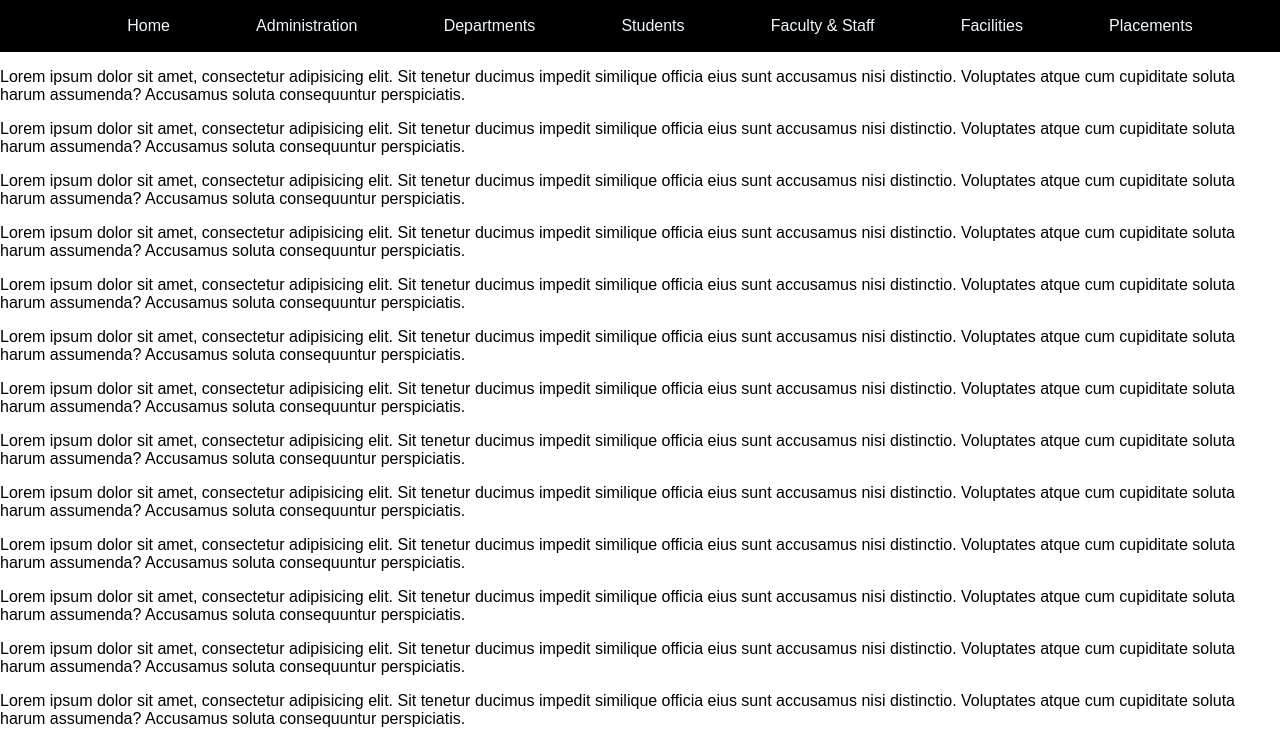
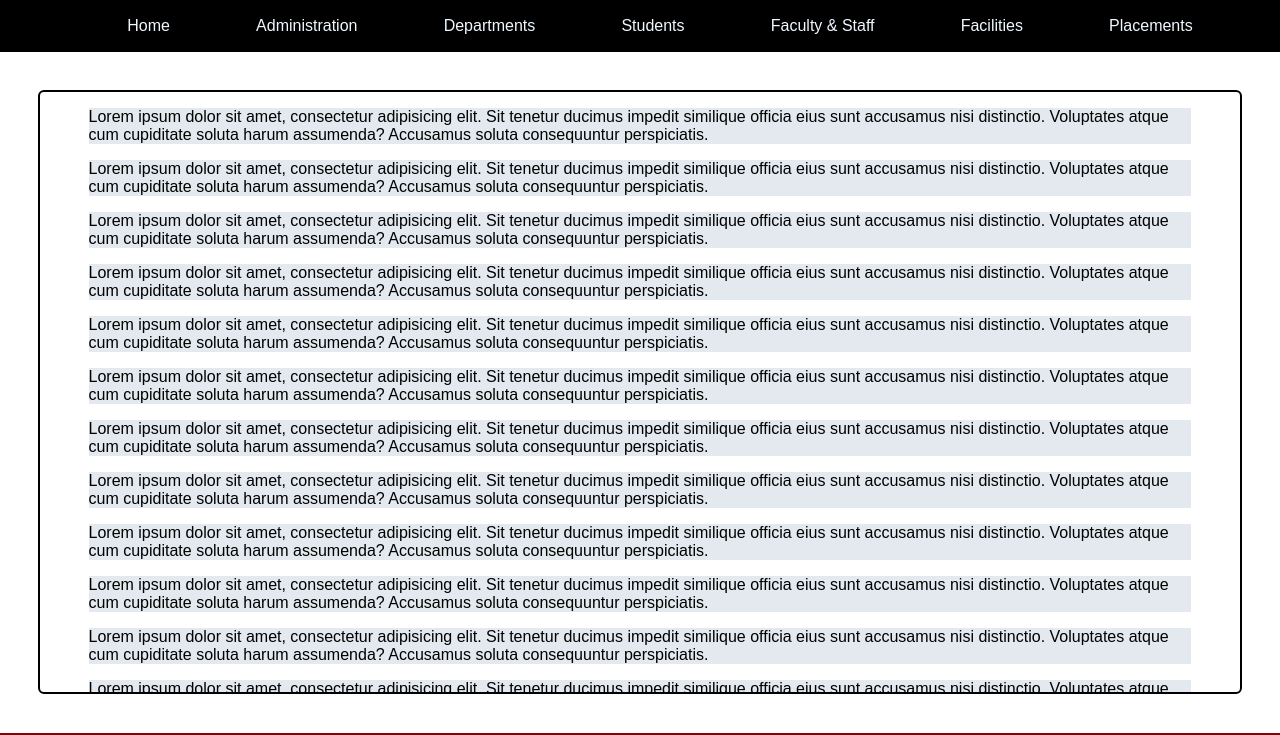
Before and after one commit to jatin263/collegeProject, a plain HTML site: page announcement.html in a window 1280 px wide. Shown: the top 735 px of the page. Drawn offline with Linux system fonts and the light colour scheme.

Commit message:
Update style.css

```diff
--- a/css/style.css
+++ b/css/style.css
@@ -72,3 +72,24 @@ footer{
     color: maroon;
     text-align: center;
 }
+.notice-page-body{
+    padding: 3% 3%;
+}
+.notice-body{
+    border-radius: 6px;
+    border: 2px solid black;
+    padding: 0% 4%;
+}
+.notice-card{
+    background-color: rgb(227, 233, 238);
+}
+.announ-body{
+    border-radius: 6px;
+    border: 2px solid black;
+    padding: 0% 4%;
+    overflow-y: scroll;
+    height: 600px;
+}
+.announ-body::-webkit-scrollbar {
+    display: none;
+  }
```
